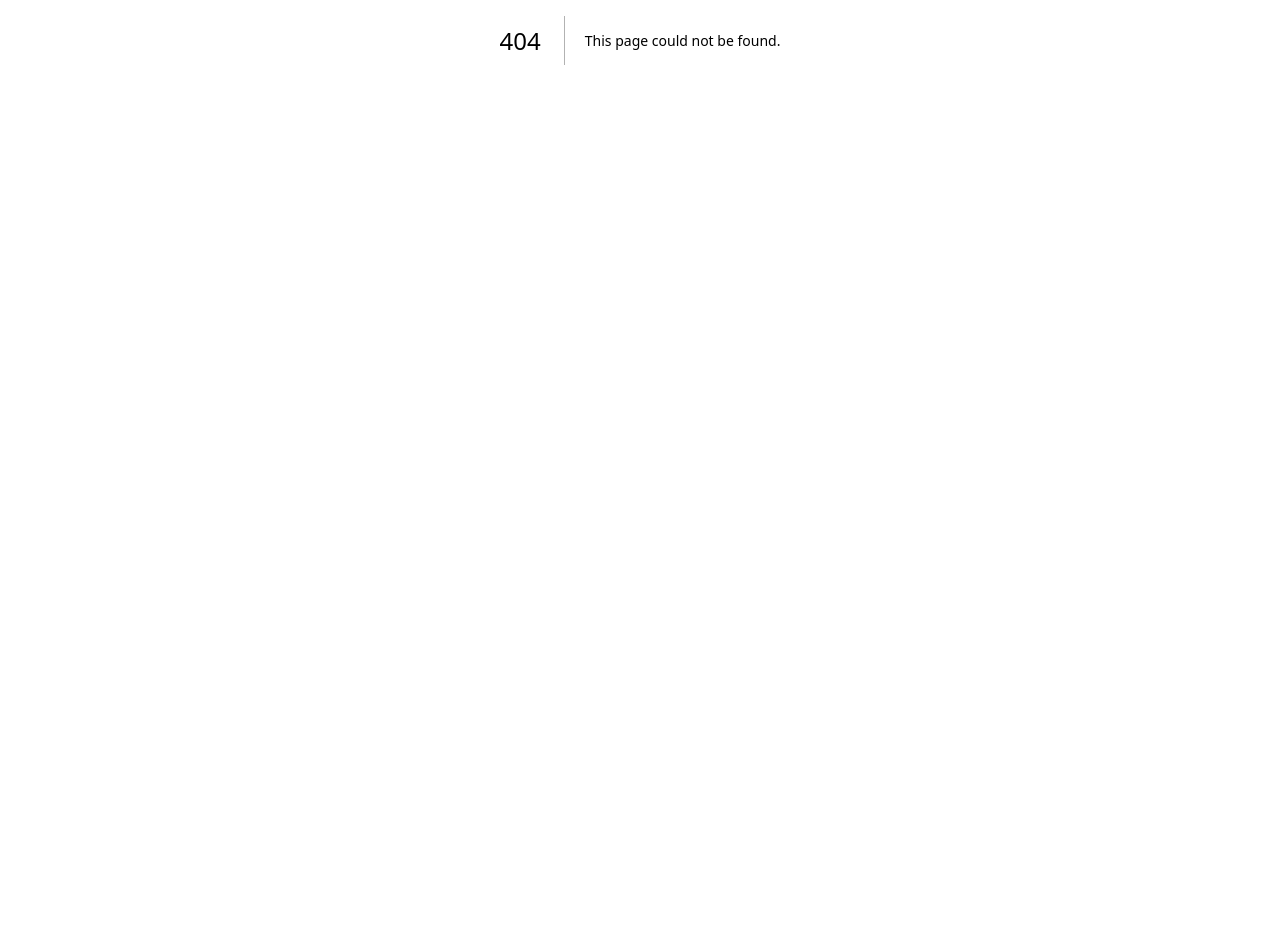
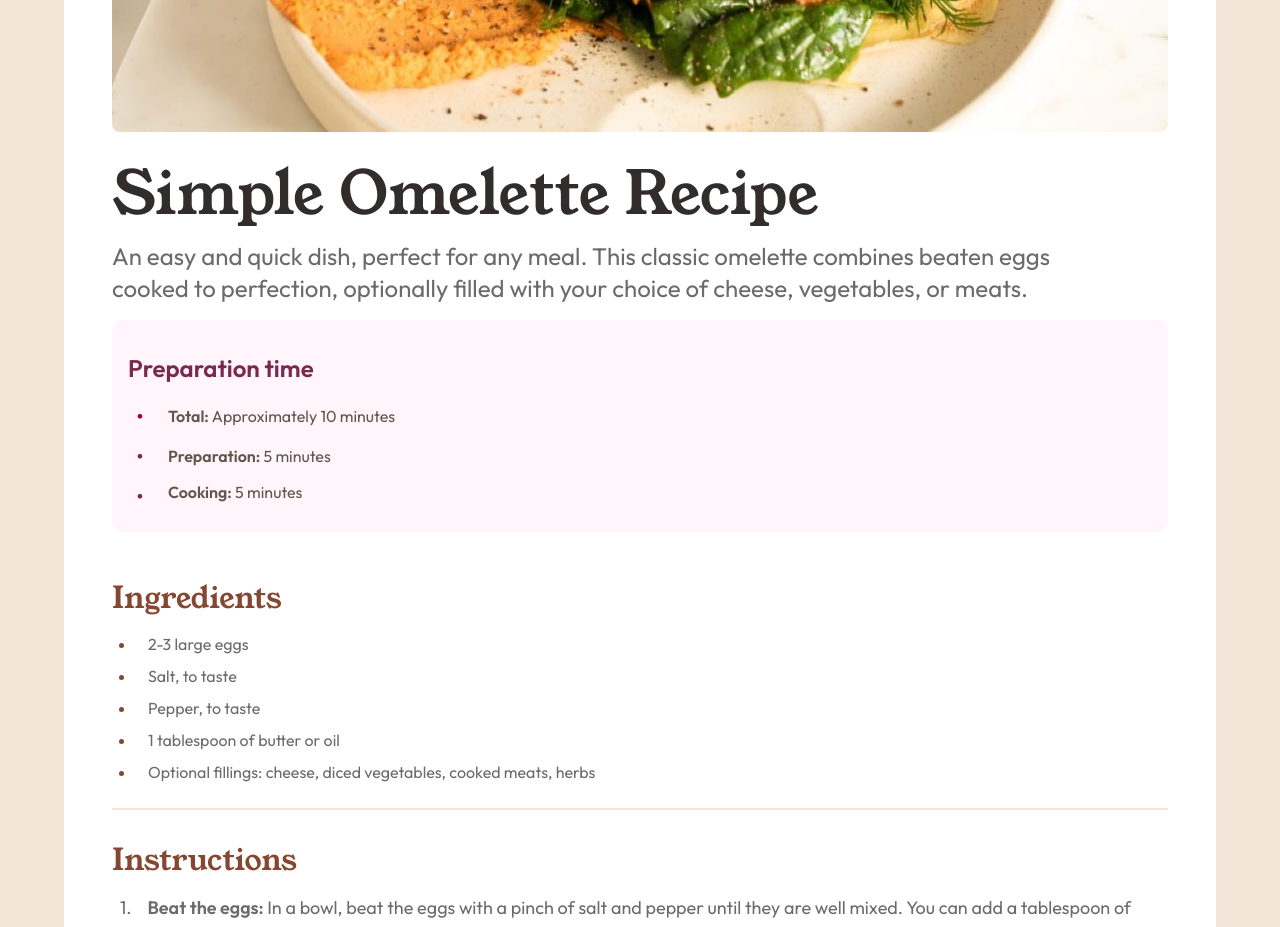
Before and after one commit to remberf1/test_css, a Next.js app: page /recipe in a window 1280 px wide. Before the commit this address had no page. Shown: the part 360-1287 px from the top of the page. Before the commit the page ends 800 px from the top, so only its background shows below. Built offline with nearby package versions, Linux system fonts and the light colour scheme.

Commit message:
done with recipe

```diff
--- a/app/globals.css
+++ b/app/globals.css
@@ -42,3 +42,15 @@
 --color-Grey-400: hsl(212, 6%, 44%);
 --shadow-right-bottom: 0px 3px 8px 0px rgba(0, 0, 0, 0.2);
 }
+
+@theme{
+--color-Stone-100: hsl(30, 54%, 90%);
+--color-Stone-150: hsl(30, 18%, 87%);
+--color-Stone-600: hsl(30, 10%, 34%);
+--color-Stone-900: hsl(24, 5%, 18%);
+
+--color-Brown-800: hsl(14, 45%, 36%);
+--color-Rose-800: hsl(332, 51%, 32%);
+--color-Rose-50: hsl(330, 100%, 98%);
+
+}
--- /dev/null
+++ b/app/recipe/page.tsx
@@ -0,0 +1,126 @@
+import Image from "next/image"
+import {Young_Serif,Outfit} from 'next/font/google';
+
+const young = Young_Serif({
+    weight: '400',
+    subsets: ['latin'],
+})
+const outfit = Outfit({
+    weight: ['400','600', '700'],
+    subsets: ['latin'],
+})
+
+
+const Recipe = () => {
+  return (
+    <div className="lg:bg-Stone-100 min-h-screen py-8 flex justify-center">
+
+    <div className="lg:px-12 lg:max-w-6xl lg:bg-white lg:rounded-2xl ">
+
+    <div className={`${outfit.className} lg:py-15`}>
+    <div className="relative w-full h-[300px] sm:h-[500px] md:h-[400px]">
+  <Image
+    src="/assets/image-omelette.jpeg"
+    alt="recipe"
+    fill
+    className="object-cover rounded-lg"
+    priority
+  />
+</div>
+<div className="px-12 lg:px-0">
+    <div className="py-8">
+    <p className={`${young.className} text-Stone-900  max-w-sm text-4xl l lg:text-6xl lg:max-w-6xl`}>
+    Simple Omelette Recipe
+    </p>
+    <p className={ `text-Gray-500 py-4 lg:max-w-[940px] lg:text-2xl`}> An easy and quick dish, perfect for any meal. This classic omelette combines beaten eggs cooked
+  to perfection, optionally filled with your choice of cheese, vegetables, or meats.
+</p>
+    <div className="bg-Rose-50 rounded-xl p-4">
+        <p className="text-Rose-800 font-semibold py-4 text-2xl">  Preparation time</p>
+       <ul className="space-y-2 max-w-[210px] text-Stone-600 lg:max-w-md">
+  <li className="flex  items-center ">
+    <span className="text-2xl pl-2 text-rose-800 mr-6">•</span>
+    <span> <span className="font-semibold"> Total:</span> Approximately 10 minutes</span>
+  </li>
+  <li className="flex items-center">
+    <span className="text-2xl text-Rose-800 pl-2 mr-6">•</span>
+    <span> <span className="font-semibold">Preparation: </span> 5 minutes</span>
+  </li>
+  <li className="flex items-start">
+    <span className=" text-2xl text-Rose-800 pl-2 mr-6 mb-1">•</span>
+    <span> <span className="font-semibold"> Cooking:</span>  5 minutes</span>
+  </li>
+</ul>
+    </div>
+    </div>
+     <div className=" border-b-2 border-Stone-100 w-full ">
+        <p className={`${young.className}  py-4 text-3xl text-Brown-800`}>Ingredients</p>
+        <ul className="text-Gray-500 ml-10 text-md list-disc max-w-[190px] space-y-2 mb-6 marker:text-Brown-800 lg:max-w-md">
+                <li className="-ml-4 pl-3"> 2-3 large eggs </li>
+                <li className="-ml-4 pl-3">Salt, to taste</li>
+                <li className="-ml-4 pl-3">Pepper, to taste</li>
+                <li className="-ml-4 pl-3">1 tablespoon of butter or oil</li>
+                <li className="-ml-4 pl-3">Optional fillings: cheese, diced vegetables, cooked meats, herbs</li>
+        </ul>
+    </div>
+    <div className={`border-b-2 border-Stone-100  py-4 `}>
+        <p className={`text-3xl text-Brown-800 py-4 ${young.className}`}>Instructions</p>
+        <div className="flex flex-col text-Gray-500 text-lg space-y-2">
+            <div className="flex ">
+            <p className="ml-2 mr-4">1.</p> <p>
+           <span className="font-semibold">Beat the eggs: </span> In a bowl, beat the eggs with a pinch of salt and pepper until they are well mixed.
+            You can add a tablespoon of water or milk for a fluffier texture.
+            </p>
+            </div>
+            <div className="flex">
+            <p className="ml-2 mr-4">2.</p> <p> <span className="font-semibold">Heat the pan:</span>  Place a non-stick frying pan over medium heat and add butter or oil.</p>
+      </div>
+      <div className="flex">
+        <p className="ml-2 mr-4">3.</p> <p> <span className="font-semibold">Cook the omelette:</span>  Once the butter is melted and bubbling, pour in the eggs. Tilt the pan to ensure
+            the eggs evenly coat the surface.</p>
+      </div>
+      <div className="flex">
+        <p className="ml-2 mr-4">4.</p> <p> <span className="font-semibold">Add fillings (optional):</span>  When the eggs begin to set at the edges but are still slightly runny in the
+        middle, sprinkle your chosen fillings over one half of the omelette.  </p>
+      </div>
+      <div className="flex">
+        <p className="ml-2 mr-4">5.</p> <p> <span className="font-semibold">Fold and serve:</span> As the omelette continues to cook, carefully lift one edge and fold it over the
+          fillings. Let it cook for another minute, then slide it onto a plate.</p>
+      </div>
+      <div className="flex">
+        <p className="ml-2 mr-4">6.</p> <p> <span className="font-semibold">Enjoy: </span>   Serve hot, with additional salt and pepper if needed.</p>
+      </div>
+          </div>
+
+    </div>
+    <div className={` py-8`}>
+                <p className={ ` ${young.className} text-3xl text-Brown-800`}>Nutrition</p>
+
+                <p className=" max-w-[350px] text-Gray-500 text-lg  mt-4 lg:max-w-2xl">  The table below shows nutritional values per serving without the additional fillings.</p>
+                    <div className="grid grid-cols-1 pr-20 ">
+                    <div className="mt-4 flex justify-between px-10 lg:justify-items-normal 5 border-b-2 border-Stone-100">
+                      <p className="">Calories</p>
+                      <span className="font-semibold text-Brown-800 pr-6 lg:pr-125">277kcal</span>
+                    </div>
+                    <div className="mt-4 flex justify-between px-10 border-b-2 border-Stone-100">
+                      <p>Carbs</p>
+                      <span className="font-semibold text-Brown-800 pr-14 lg:pr-125">0g</span>
+                    </div>
+                    <div className="mt-4 flex justify-between px-10 border-b-2 border-Stone-100">
+                      <p>Protein</p>
+                      <span className="font-semibold text-Brown-800 pr-12 lg:pr-125">20g</span>
+                    </div>
+                    <div className="mt-4 flex justify-between px-10 border-b-2 border-Stone-100">
+                      <p>Fats</p>
+                      <span className="font-semibold text-Brown-800 pr-12 lg:pr-125">22g</span>
+                    </div>
+                  </div>
+
+                  </div>
+                </div>
+                    </div>
+    </div>
+    </div>
+  )
+}
+export default Recipe
```
Also changed, not shown: public/assets/image-omelette.jpeg (added).
